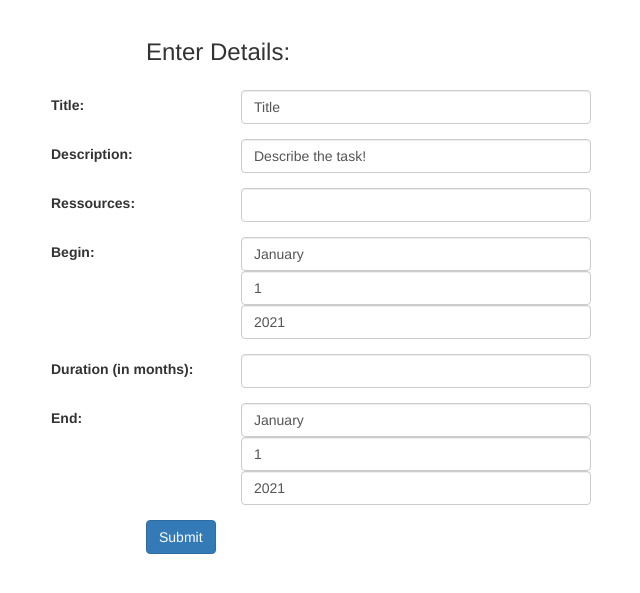
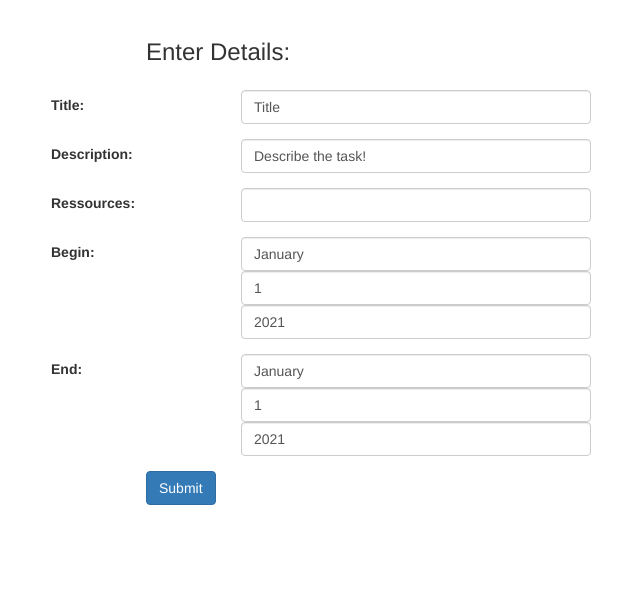
Before and after one commit to Levino614/new_im_project, a Django app: page /add_new_proj/ in a window 1280 px wide. Shown: the part 126-719 px from the top of the page, without its empty margins (49-689 px from the left). Run offline with Django 3.2, Linux system fonts and the light colour scheme; parts of the project's set-up code (start-up, migrations or seed data) failed here and were passed over; some libraries are stand-ins or nearby versions.

Commit message:
edit assignment (per month)

```diff
--- a/im_erp/erpapp/Templates/add_new_proj.html
+++ b/im_erp/erpapp/Templates/add_new_proj.html
@@ -49,12 +49,6 @@
   </div>
    </div>
      <div class="form-group row">
-  <label class="col-sm-2 col-form-label">Duration (in months):</label>
-  <div class="col-sm-4">
-    {{ form.duration }}
-  </div>
-   </div>
-     <div class="form-group row">
   <label class="col-sm-2 col-form-label">End:</label>
   <div class="col-sm-4">
     {{ form.end }}
--- a/im_erp/erpapp/Templates/task_time.html
+++ b/im_erp/erpapp/Templates/task_time.html
@@ -28,7 +28,7 @@
             <tbody>
                 {% for task in tasks %}
                 <tr style="text-align: right">
-                    <td><a href="/employee" style="color: #000000">{{ task }}</a></td>
+                    <td><a href="/tasks" style="color: #000000">{{ task }}</a></td>
                 </tr>
                 {% endfor %}
             </tbody>
--- a/im_erp/erpapp/forms.py
+++ b/im_erp/erpapp/forms.py
@@ -23,12 +23,11 @@ class EmployeeForm(forms.ModelForm):
 class ProjectForm(forms.ModelForm):
     class Meta:
         model = Project
-        fields = ['title', 'description', 'ressources', 'begin', 'duration', 'end']
+        fields = ['title', 'description', 'ressources', 'begin', 'end']
         widgets = {'title': forms.TextInput(attrs={'class': 'form-control'}),
                    'description': forms.TextInput(attrs={'class': 'form-control'}),
                    'ressources': forms.NumberInput(attrs={'class': 'form-control', 'step': '0.1', 'min': 0.0}),
                    'begin': forms.SelectDateWidget(attrs={'class': 'form-control'}),
-                   'duration': forms.TextInput(attrs={'class': 'form-control'}),
                    'end': forms.SelectDateWidget(attrs={'class': 'form-control'}),
                    }
 
--- a/im_erp/erpapp/models.py
+++ b/im_erp/erpapp/models.py
@@ -78,7 +78,6 @@ class Task(models.Model):
 class Project(Task):
     ressources = models.FloatField('Ressources')
     begin = models.DateField('Project Start')
-    duration = models.FloatField('Duration (in months)')
     end = models.DateField('Project End')
 
     def __str__(self):
@@ -119,7 +118,7 @@ class AssignmentPerMonth(models.Model):
     employee = models.ForeignKey(Employee, on_delete=models.CASCADE)
     task = models.ForeignKey(Task, on_delete=models.CASCADE)
     month = models.ForeignKey(Month, on_delete=models.CASCADE)
-    duration = models.IntegerField('Duration (in months)', default=1)
+    duration = models.IntegerField('Duration (in months)')
     percentage = models.FloatField('Functional Capacity', default=0.2)
     responsibility = models.BooleanField('Responsible', default=False)
 
--- a/im_erp/erpapp/views.py
+++ b/im_erp/erpapp/views.py
@@ -255,7 +255,7 @@ def employee_time(request, id):
             # append the current sum value to list
             tasks_sum.append(sum)
         # Slice list to only have 12 entries
-        tasks_sum = tasks_sum[(id-1):(id+11)]
+        tasks_sum = tasks_sum[(id - 1):(id + 11)]
         # append list to other lists
         assignments_sums.append(tasks_sum)
 
@@ -558,6 +558,54 @@ def update_chair(request, id):
 def update_ass(request, id):
     form = AssignmentForm(request.POST, instance=assignment)
     if form.is_valid():
+
+        # Get Information about the dates and calculate the duration
+        emp = Employee.objects.get(id=form.data['employee'])
+        task = Task.objects.get(id=form.data['task'])
+        percentage = form.data['percentage']
+        responsibility = form.data['responsibility']
+        month_dict = {
+            '1': 'January',
+            '2': 'February',
+            '3': 'March',
+            '4': 'April',
+            '5': 'May',
+            '6': 'June',
+            '7': 'July',
+            '8': 'August',
+            '9': 'September',
+            '10': 'October',
+            '11': 'November',
+            '12': 'December',
+        }
+        start_year, start_month, start_day = str(form.data['start']).split('-')
+        end_year, end_month, end_day = str(form.data['end']).split('-')
+        # Calculate duration of changes
+        year_delta = int(end_year) - int(start_year)
+        month_delta = int(end_month) - int(start_month)
+        duration = 0
+        if year_delta >= 0:
+            duration += year_delta * 12 + month_delta
+        print(duration)
+        # Use information to edit AssignmentPerMonth Objects
+        # as long as duration is greater than zero
+        while duration > 0:
+            start_month = int(start_month)
+            month_name = month_dict[str(start_month)]
+            month_obj = Month.objects.get(month=month_name, year=start_year)
+            # Edit AssignmentPerMonth Object
+            ass = AssignmentPerMonth.objects.get(employee=emp, task=task, month=month_obj)
+            ass.percentage = percentage
+            ass.responsibility = responsibility
+            ass.save()
+            # Increase the month and decrease the Assignments duration by one
+            if start_month < 12:
+                start_month += 1
+            else:
+                start_month = 1
+                start_year += 1
+            duration -= 1
+
         form.save()
         return redirect('/assignments')
     context = {
```
Also changed, not shown: im_erp/erpapp/migrations/0002_auto_20210501_1834.py (deleted), im_erp/erpapp/migrations/0002_auto_20210503_1712.py (added).
